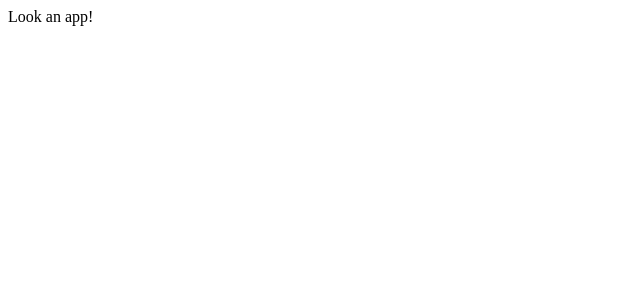
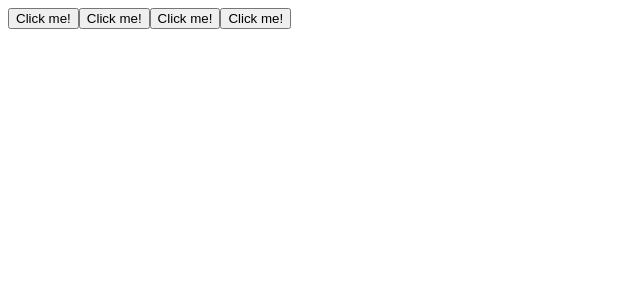
Before and after one commit to FlyingMillennial/simon, an Angular app: page / in a window 1280 px wide. Shown: the top 300 px of the page, without its empty margins (0-640 px from the left). Built offline with nearby package versions, Linux system fonts and the light colour scheme.

Commit message:
cleaned up previous commit

```diff
--- a/src/app/app.component.html
+++ b/src/app/app.component.html
@@ -1 +1,4 @@
-Look an app!
+<app-color-button [color]="redColor"></app-color-button>
+<app-color-button [color]="blueColor"></app-color-button>
+<app-color-button [color]="greenColor"></app-color-button>
+<app-color-button [color]="yellowColor"></app-color-button>
--- a/src/app/app.component.ts
+++ b/src/app/app.component.ts
@@ -1,4 +1,5 @@
 import { Component } from '@angular/core';
+import { ButtonColor } from './shared/button-colors.enum';
 
 @Component({
   selector: 'app-root',
@@ -7,4 +8,10 @@ import { Component } from '@angular/core';
 })
 export class AppComponent {
   title = 'simon';
+
+  //Button Colors
+  redColor: ButtonColor = ButtonColor.red;
+  blueColor: ButtonColor = ButtonColor.blue;
+  greenColor: ButtonColor = ButtonColor.green;
+  yellowColor: ButtonColor = ButtonColor.yellow;
 }
--- a/src/app/app.module.ts
+++ b/src/app/app.module.ts
@@ -2,10 +2,12 @@ import { BrowserModule } from '@angular/platform-browser';
 import { NgModule } from '@angular/core';
 
 import { AppComponent } from './app.component';
+import { ColorButtonComponent } from './components/color-button/color-button.component';
 
 @NgModule({
   declarations: [
-    AppComponent
+    AppComponent,
+    ColorButtonComponent
   ],
   imports: [
     BrowserModule
--- a/src/app/components/color-button/color-button.component.html
+++ b/src/app/components/color-button/color-button.component.html
@@ -1 +1 @@
-<p>color-button works!</p>
+<button (click)="buttonClicked(color)">Click me!</button>
--- a/src/app/components/color-button/color-button.component.ts
+++ b/src/app/components/color-button/color-button.component.ts
@@ -1,4 +1,5 @@
-import { Component, OnInit } from '@angular/core';
+import { Component, OnInit, Input } from '@angular/core';
+import { ButtonColor } from 'src/app/shared/button-colors.enum';
 
 @Component({
   selector: 'app-color-button',
@@ -12,7 +13,7 @@ export class ColorButtonComponent implements OnInit {
  * 1. should accept a color as an input
  * 2. color should be an enum
  * 3. should have an eventEmitter/output pair to say it's been clicked
- * 4. should be a <button>
+ * x. should be a <button>
  * 5. should be a big square the color of it's color input
  * 6. should flash a brighter shade of its color when clicked
  * 7. should make a noise when clicked
@@ -20,9 +21,15 @@ export class ColorButtonComponent implements OnInit {
  * 9. Needs to have a way to know via user input (click) to flash OR via app input (sequence) to flash
  */
 
+  @Input() color:ButtonColor;
+
   constructor() { }
 
   ngOnInit(): void {
   }
 
+  buttonClicked(color:ButtonColor):void {
+    alert(`you pushed the ${color} button!`);
+  }
+
 }
```
